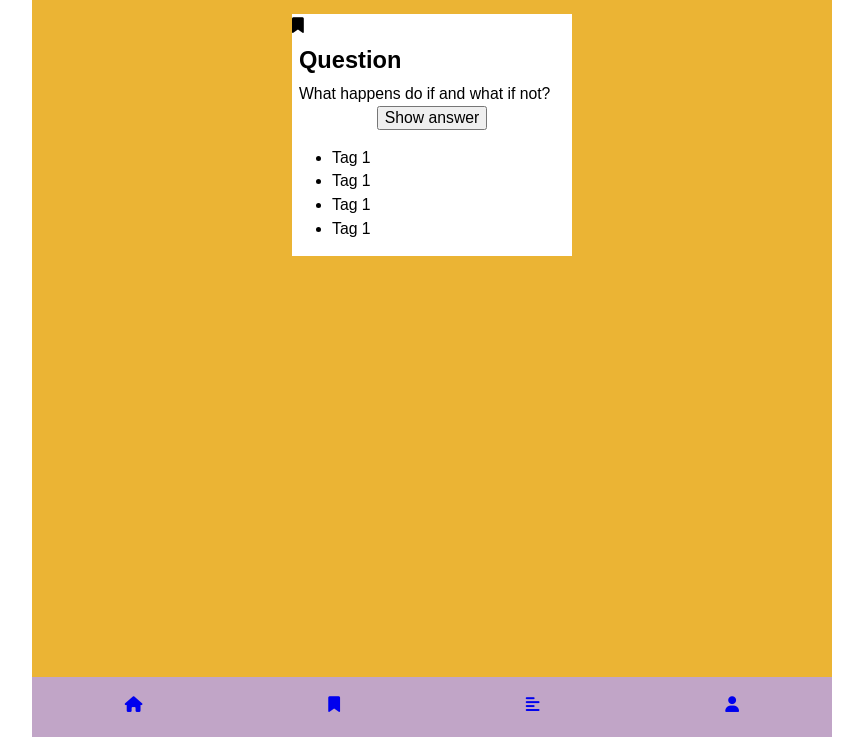
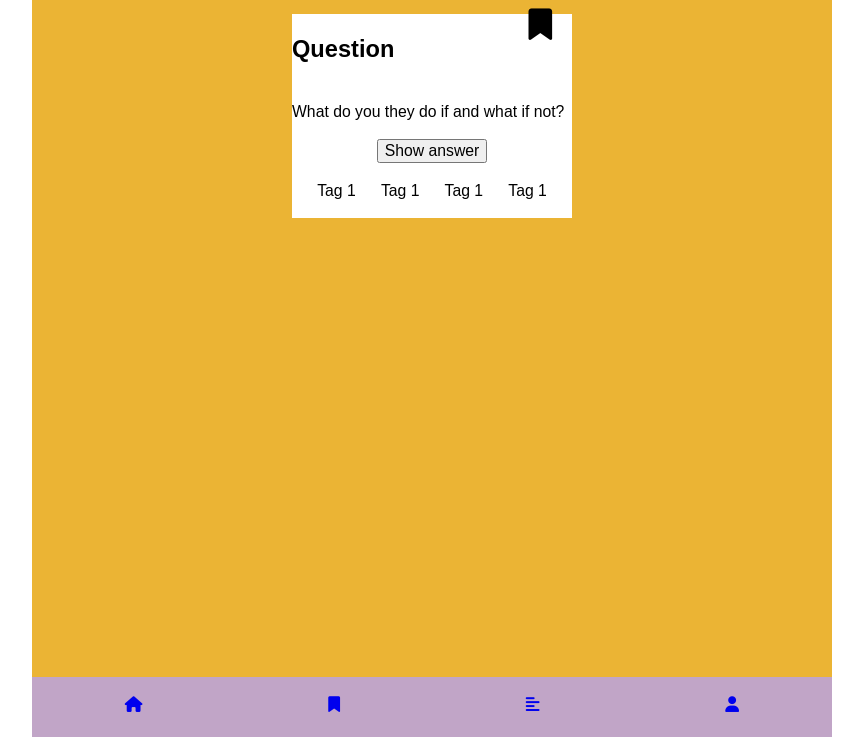
Before and after one commit to ManuelRemer/Quizz-App-Manuel, a website: page index.html in a window 1280 px wide. Shown: the part 63-800 px from the top of the page, without its empty margins (208-1071 px from the left). Drawn offline with Linux system fonts and the light colour scheme.

Commit message:
Fixed cards

```diff
--- a/index.html
+++ b/index.html
@@ -16,13 +16,11 @@
       <main class="cards-cont">
         <!-- Block -->
         <section class="question-card">
-          <a class="questioncard-card__bookmark"
-            ><i class="fas fa-bookmark"></i
-          ></a>
-          <h2 class="question-card__headline">Question</h2>
-          <p class="question-card__text">What happens do if and what if not?</p>
-          <button class="question-card__button">Show answer</button>
-          <ul class="question-card__tag">
+          <a><i class="fas fa-bookmark bookmark-card"></i></a>
+          <h2 class="card-headline">Question</h2>
+          <p class="question-txt">What do you they do if and what if not?</p>
+          <button>Show answer</button>
+          <ul class="flex-tag">
             <li>Tag 1</li>
             <li>Tag 1</li>
             <li>Tag 1</li>
```
